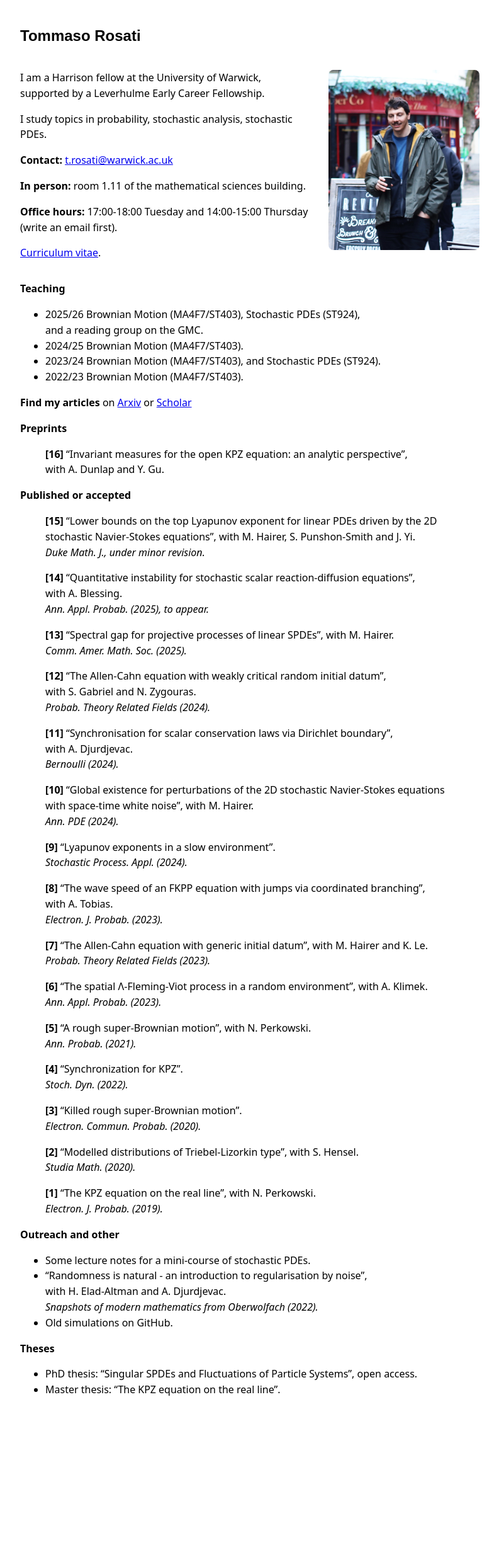
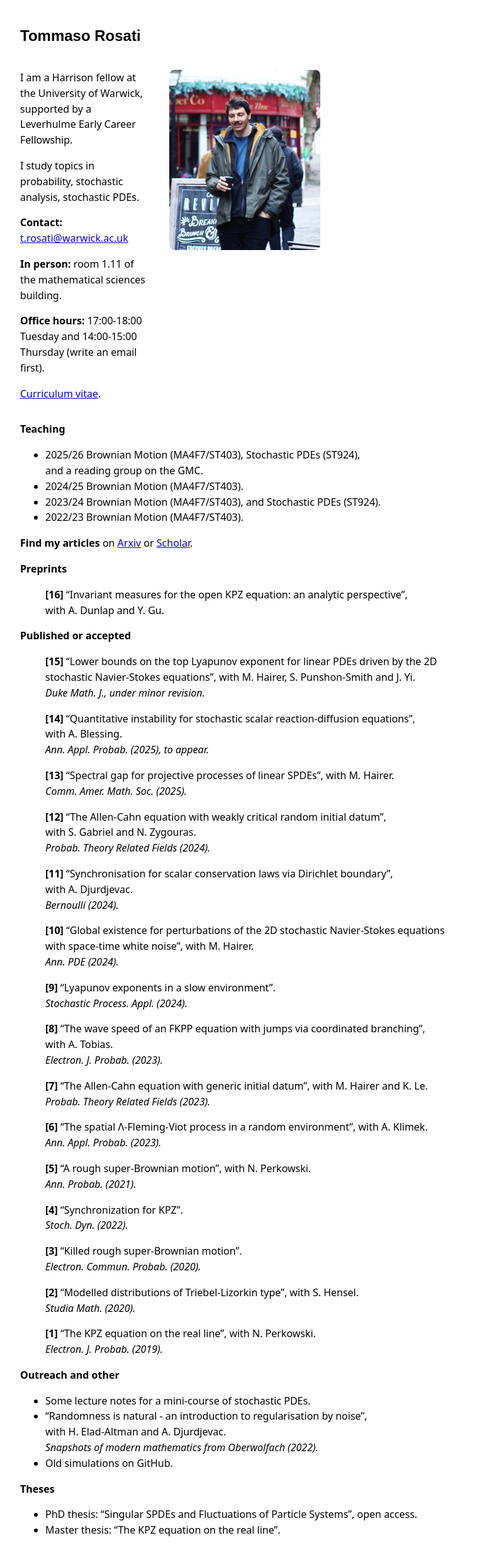
Before and after one commit to rosati-tom/rosati-tom.github.io, a Jekyll site: the page built from index.md, in a window 1280 px wide. Shown: the whole page at 63% size, without its empty margins (243-1036 px from the left). Built offline with Jekyll 4.4.1, drawn with Linux system fonts in a browser that asks for light colours; some web fonts are replaced; our own code applies the rules of GitHub Pages for plain Markdown files; before the commit the page ends 2257 px from its top, so only the background shows below that.

Commit message:
Very minor.

```diff
--- a/assets/style.css
+++ b/assets/style.css
@@ -29,8 +29,7 @@ h1, h2, h3 { font-family: "Computer Modern Sans", sans-serif; }
 /* Let the text take remaining width */
 .intro-text {
   flex: 1 1 0;
-  min-width: 220px;
-  max-width: 490px;
+  max-width: 205px;
 }
 
 /* Fix a reasonable photo column width */
--- a/index.md
+++ b/index.md
@@ -32,7 +32,7 @@ first).
 * 2023/24 Brownian Motion (MA4F7/ST403), and Stochastic PDEs (ST924).
 * 2022/23 Brownian Motion (MA4F7/ST403).
 
-**Find my articles** on [Arxiv](https://arxiv.org/search/?searchtype=author&query=Rosati%2C+T) or [Scholar](https://scholar.google.com/citations?user=Xdj6H3gAAAAJ&hl=en)
+**Find my articles** on [Arxiv](https://arxiv.org/search/?searchtype=author&query=Rosati%2C+T) or [Scholar](https://scholar.google.com/citations?user=Xdj6H3gAAAAJ&hl=en).
 
 **Preprints**
 
```
